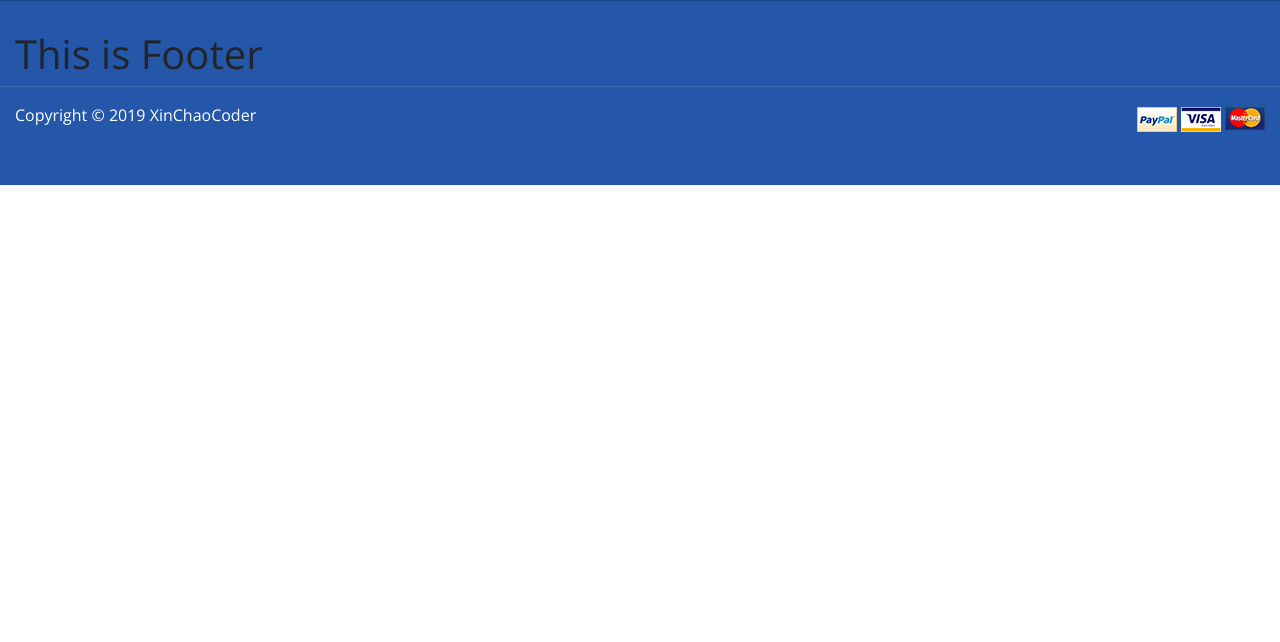
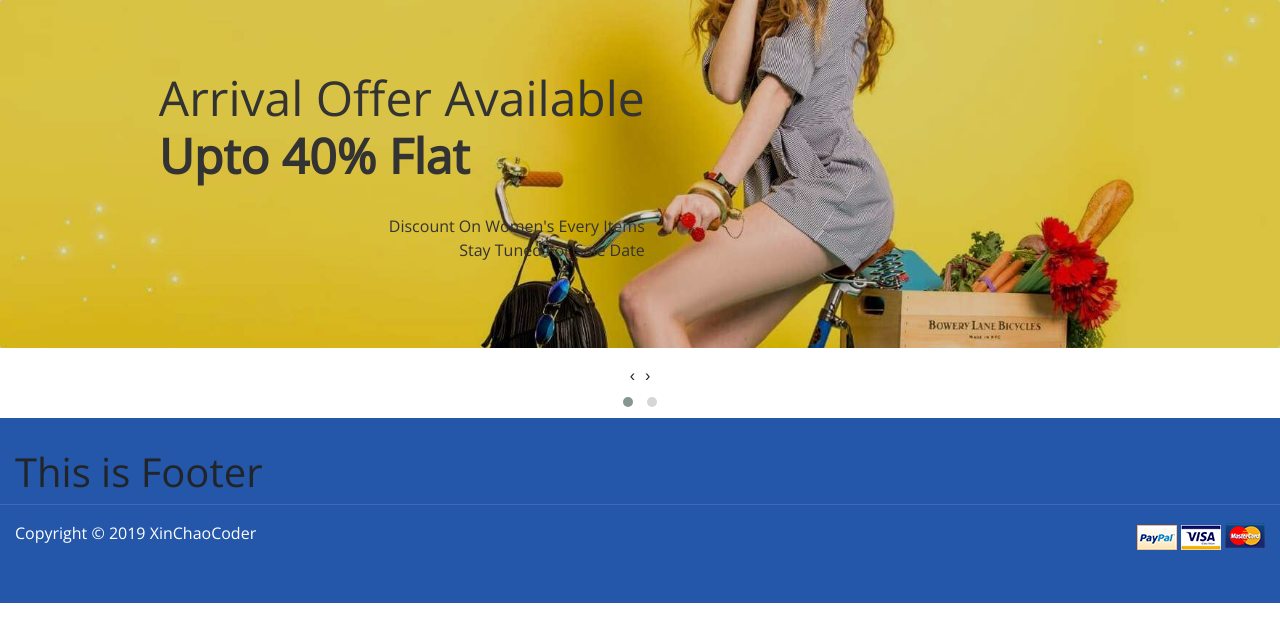
Before and after one commit to hoangnhh97/asshop_php, a PHP site: template views/v_home.php in a window 1280 px wide. Shown: the part 142-784 px from the top of the page. Run offline with PHP 8.4, Linux system fonts and the light colour scheme; the template is opened without the code that fills it, so the values that code supplies are empty; some libraries are stand-ins or nearby versions.

Commit message:
Add slider to home page

```diff
--- a/assets/css/styles.css
+++ b/assets/css/styles.css
@@ -195,3 +195,34 @@ footer {
 .copyright p {
     margin: 0;
 }
+
+/*
+    @Slider
+*/
+#slider .item {
+    position: relative;
+}
+#slider .item .item-text {
+    position: absolute;
+    top: 50%;
+    transform: translate(-20%, -50%);
+    left: 20%;
+    z-index: 2;
+    color: #333;
+}
+
+#slider .item .item-text h3 {
+    font-size: 3em;
+    font-weight: 400;
+    margin-bottom: 30px;
+}
+
+#slider .item .item-text h3 span {
+    font-weight: bold;
+}
+
+#slider .item .item-text p {
+    text-align: right;
+}
+
+#slider .item:before {content: "";background-color: rgba(0, 0, 0, 0.15);position: absolute;top: 0;bottom: 0;left: 0;right: 0;z-index: 0;}
--- a/assets/js/scripts.js
+++ b/assets/js/scripts.js
@@ -0,0 +1,8 @@
+$(document).ready(function() {
+    $('#slider .owl-carousel').owlCarousel({
+        loop:true,
+        margin:10,
+        nav:true,
+        items: 1
+    })
+});
--- a/views/v_home.php
+++ b/views/v_home.php
@@ -3,6 +3,32 @@
 
 ?>
 
+<section id="slider">
+    <div class="owl-carousel owl-theme">
+        <div class="item">
+            <div class="item-banner">
+                <img src="./assets/images/banner-2.jpg"/>
+            </div>
+            <div class="item-text">
+                <h3>Arrival Offer Available <br/> <span>Upto 40% Flat</span></h3>
+                <p>Discount On Women's Every Items <br/> <span>Stay Tuned For Sale Date</span></p>
+
+
+            </div>
+        </div>
+        <div class="item">
+            <div class="item-banner">
+                <img src="./assets/images/banner-2.jpg"/>
+            </div>
+            <div class="item-text">
+                <h3>Arrival Offer Available <br/> <span>Upto 40% Flat</span></h3>
+                <p>Discount On Women's Every Items <br/> <span>Stay Tuned For Sale Date</span></p>
+
+
+            </div>
+        </div>
+    </div>
+</section>
 
 <?php
     include_once("./views/shared/v_footer.php");
```
Also changed, not shown: assets/js/sidenav.js (added).
